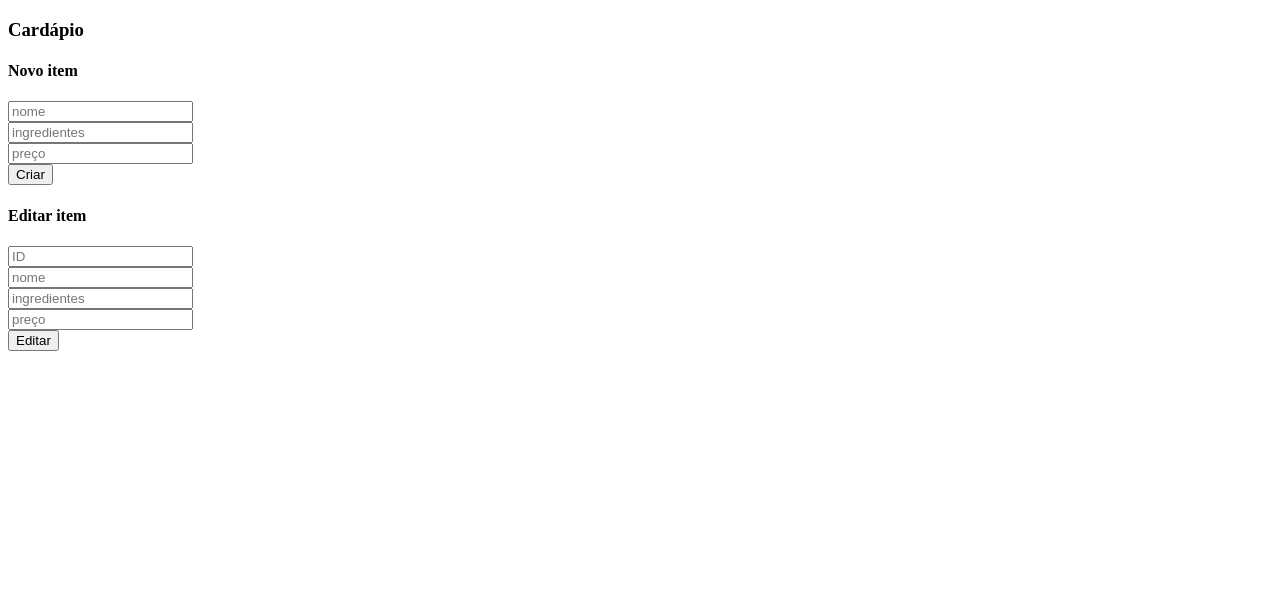
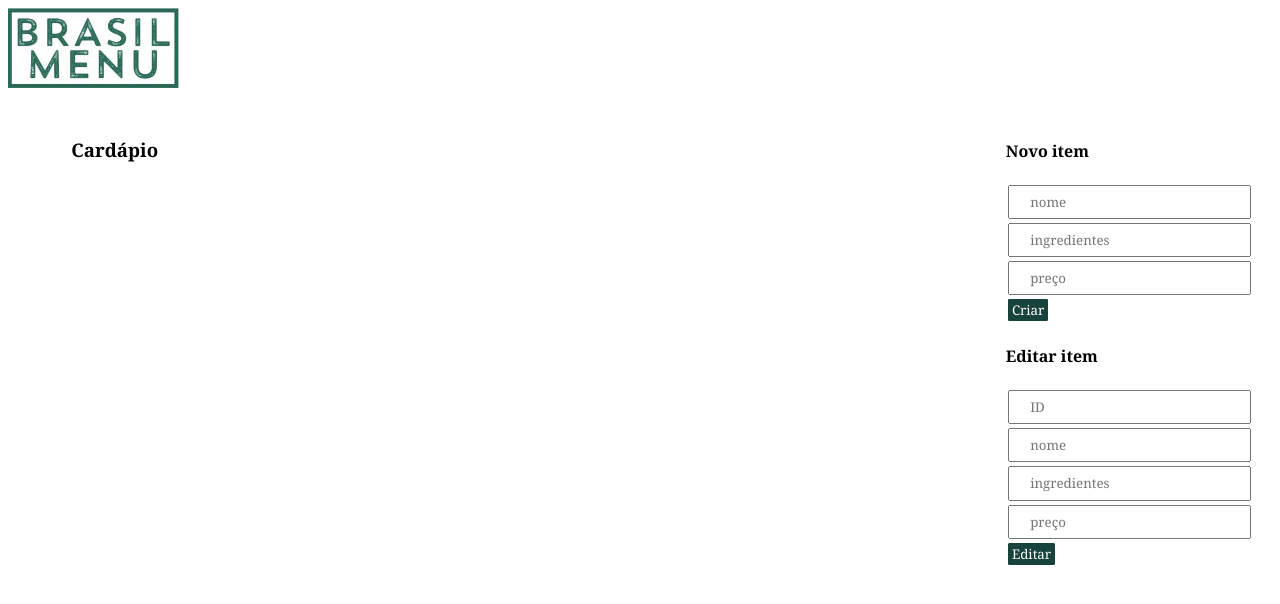
Before and after one commit to Caroline-Thais/API-Brasil-Menu, a plain HTML site: page Consumo de API/index.html in a window 1280 px wide. Drawn offline with nearby package versions, Linux system fonts and the light colour scheme; no server answers.

Commit message:
add style

```diff
--- a/Consumo de API/index.html
+++ b/Consumo de API/index.html
@@ -4,13 +4,21 @@
     <meta charset="UTF-8">
     <meta http-equiv="X-UA-Compatible" content="IE=edge">
     <meta name="viewport" content="width=device-width, initial-scale=1.0">
+    <link rel="shortcut icon" href="https://as1.ftcdn.net/v2/jpg/03/66/50/90/1000_F_366509040_O7Zx3URiJN0zSQJRf3E4GZM6HEFinpc2.jpg" type="image/x-icon">
     <title>Cardápio Brasil Menu</title>
 </head>
 <body>
+    <img id="logo" src="./images/brasilmenu.gif" height="80em">
+
+    <div class="wrap">
+        <div class="cardapio-list">
             <!--Exibe o cardápio-->
             <h3>Cardápio</h3>
+            <div class="itens">
                 <ul id="cardapios"></ul>
-
+            </div>
+        </div>
+        <div class="register-Edit">
             <!--Cadastro de itens no cardápio-->
             <h4>Novo item</h4>
             <input type="text" name="nome" id="nome" placeholder="nome"><br>
@@ -25,8 +33,48 @@
             <input type="text" name="ingredientesEdit" id="ingredientesEdit" placeholder="ingredientes"><br>
             <input type="text" name="precoEdit" id="precoEdit" placeholder="preço"><br>
             <button type="button" onclick="updateCardapioItem()">Editar</button>
+        </div>
+    </div>
+</body>
 
-</body>
+<style>
+    *{
+        font-family: Cambria, Cochin, Georgia, Times, 'Times New Roman', serif;
+    }
+    .wrap{
+        display: flex;
+        flex-direction: row;
+        flex-wrap: wrap;
+        justify-content: space-between;
+        padding: 2% 5%;
+    }
+
+    ul{
+        list-style-type: none;
+    }
+
+    li{
+        padding-bottom: 10%;
+    }
+
+    button{
+        margin: 1%;
+        padding: 1% 2%;
+        border-style: none;
+        border-radius: 4%;
+        background-color: #18423c;
+        color: white;
+    }
+
+    input{
+        padding: 3% 10%;
+        margin: 1%;
+    }
+
+
+
+
+</style>
 <script src="https://cdn.jsdelivr.net/npm/axios/dist/axios.min.js"></script>
 
 <script>
@@ -36,7 +84,7 @@
         var list = document.getElementById('cardapios');
         cardapios.forEach(cardapio => {
             var item = document.createElement('li');
-            item.innerHTML = `${cardapio.id} - Nome: ${cardapio.nome} <br> Ingredientes: ${cardapio.ingredientes} <br> Preço: R$ ${cardapio.preco}`;
+            item.innerHTML = `<em><b>${cardapio.nome}</b></em> <br><hr> Ingredientes: ${cardapio.ingredientes} <br><hr> Preço: R$ ${cardapio.preco}<hr>`;
             //Criação de botões dinamicamente
             var deleteBtn = document.createElement('button');
             deleteBtn.innerHTML = 'Deletar';//Texto dentro do botão
@@ -81,7 +129,7 @@
 
     function deleteCardapioItem(id){
         axios.delete(`http://localhost:8080/cardapio/${id}`).then(response => {
-            console.log("item deletado")
+           console.log("Item deletado.")
         }
             ).catch(error => {
             console.log(error)
@@ -114,10 +162,10 @@
         var id = idInput.value;
 
         axios.put('http://localhost:8080/cardapio/'+id, cardapio).then(response => {
-
+            if(response.status == 200){
                 alert('Cardapio atualizado!');
                 location.reload();
-
+            }
         }).catch(error => {
             console.log(error);
         })
```
Also changed, not shown: Consumo de API/images/brasilmenu.gif (added), Consumo de API/images/brigadeiro.jpeg (added), Consumo de API/images/caldo.jpeg (added), Consumo de API/images/churrasco.jpeg (added), Consumo de API/images/feijaotropeiro.jpeg (added), Consumo de API/images/feijoada.jpeg (added), Consumo de API/images/frango.jpeg (added), Consumo de API/images/fundo.jpeg (added), Consumo de API/images/panelas.jpeg (added), Consumo de API/images/peixe.jpeg (added). Lines whose indentation alone changed are shown as unchanged.
